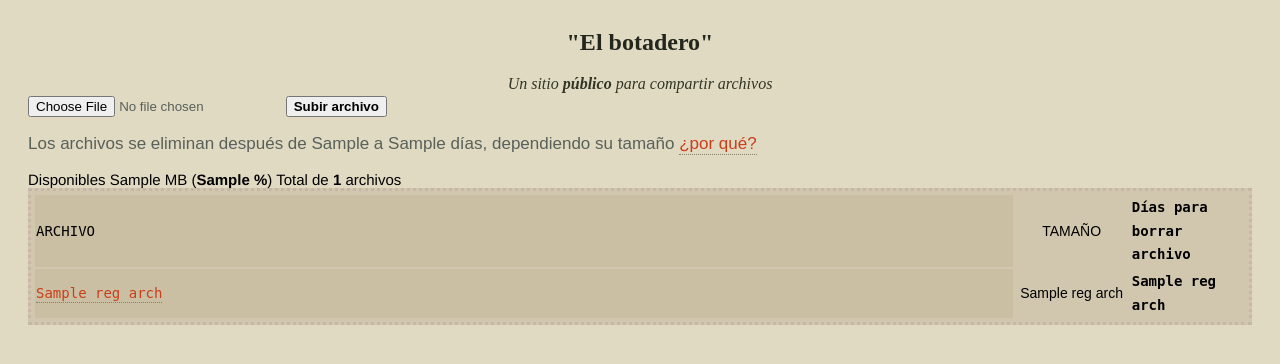
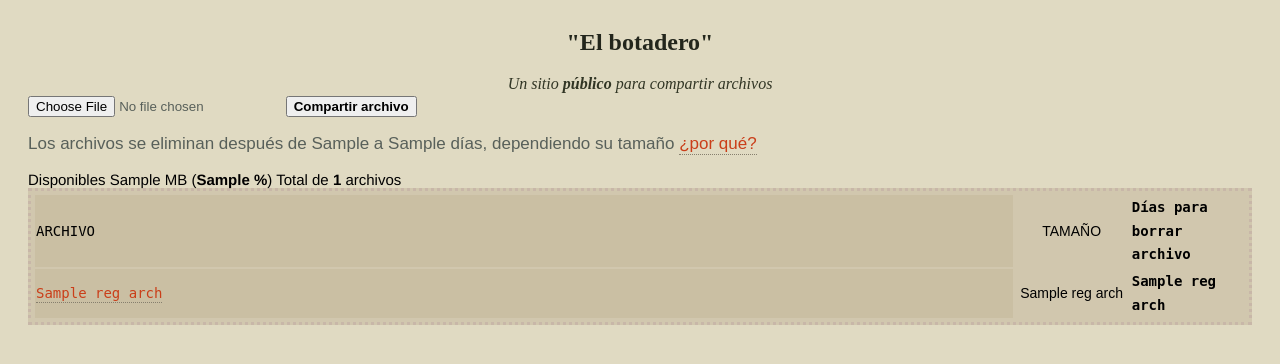
Before and after one commit to strymsg/almacenArchivos, a Flask app: template templates/index.html in a window 1280 px wide. Shown: the top 364 px of the page. Run offline with Flask 2, Linux system fonts and the light colour scheme; the template is opened without the code that fills it: most values are stand-ins (such as "Sample title", 1, 10 or a date in 2020); parts of the project's set-up code (start-up, migrations or seed data) failed here and were passed over.

Commit message:
Actulizando tareas por hacer

```diff
--- a/botadero.py
+++ b/botadero.py
@@ -33,7 +33,6 @@ EstadisticaArchivos = EstadisticaArchivos('parametros.txt', False)
 ParametrosServer = EstadisticaArchivos.Parametros
 
 app = Flask(__name__)
-
 
 ##### Rutas #######
 @app.route('/')
@@ -170,6 +169,8 @@ def ls_archivos():
 ############## principal ########################
 if __name__ == '__main__':
 
+    app.run(host='0.0.0.0')
+
     # cargar configuraciones del servidor
     loaded = EstadisticaArchivos.Inicializar()
 
@@ -185,6 +186,6 @@ if __name__ == '__main__':
     app.config['UPLOAD_FOLDER'] = ParametrosServer.UploadFolder
     #app.config['MAX_CONTENT_LENGTH'] = ParametrosServer.SizeMaxToUpload
 
-    app.debug = True
+    #app.debug = True
 
     app.run()
--- a/templates/index.html
+++ b/templates/index.html
@@ -19,7 +19,7 @@
 	<div class="nota">
 		<form method="post" id="upload_file" action="upload_file" enctype="multipart/form-data">
 			<input type="file" name="file"/>
-			<input type="submit", class="btn", value="Subir archivo"/>
+			<input type="submit", class="btn", value="Compartir archivo"/>
 				<p>Los archivos se eliminan después de {{ borrar_1 }} a {{ borrar_2 }} días, dependiendo su tamaño
 					 <a href="info" >¿por qué? </a>
 				 </p>
```
Also changed, not shown: README.md.
